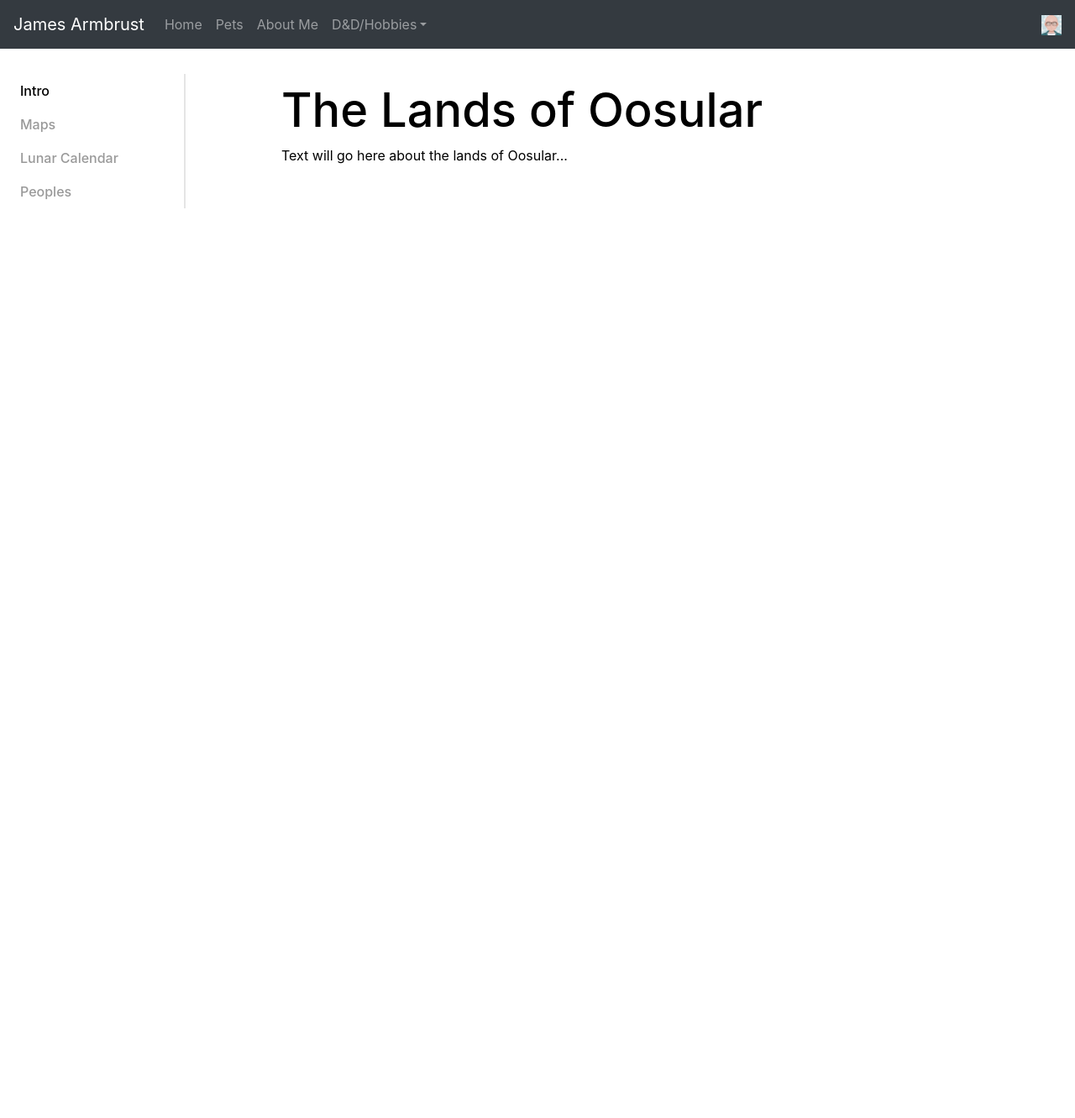
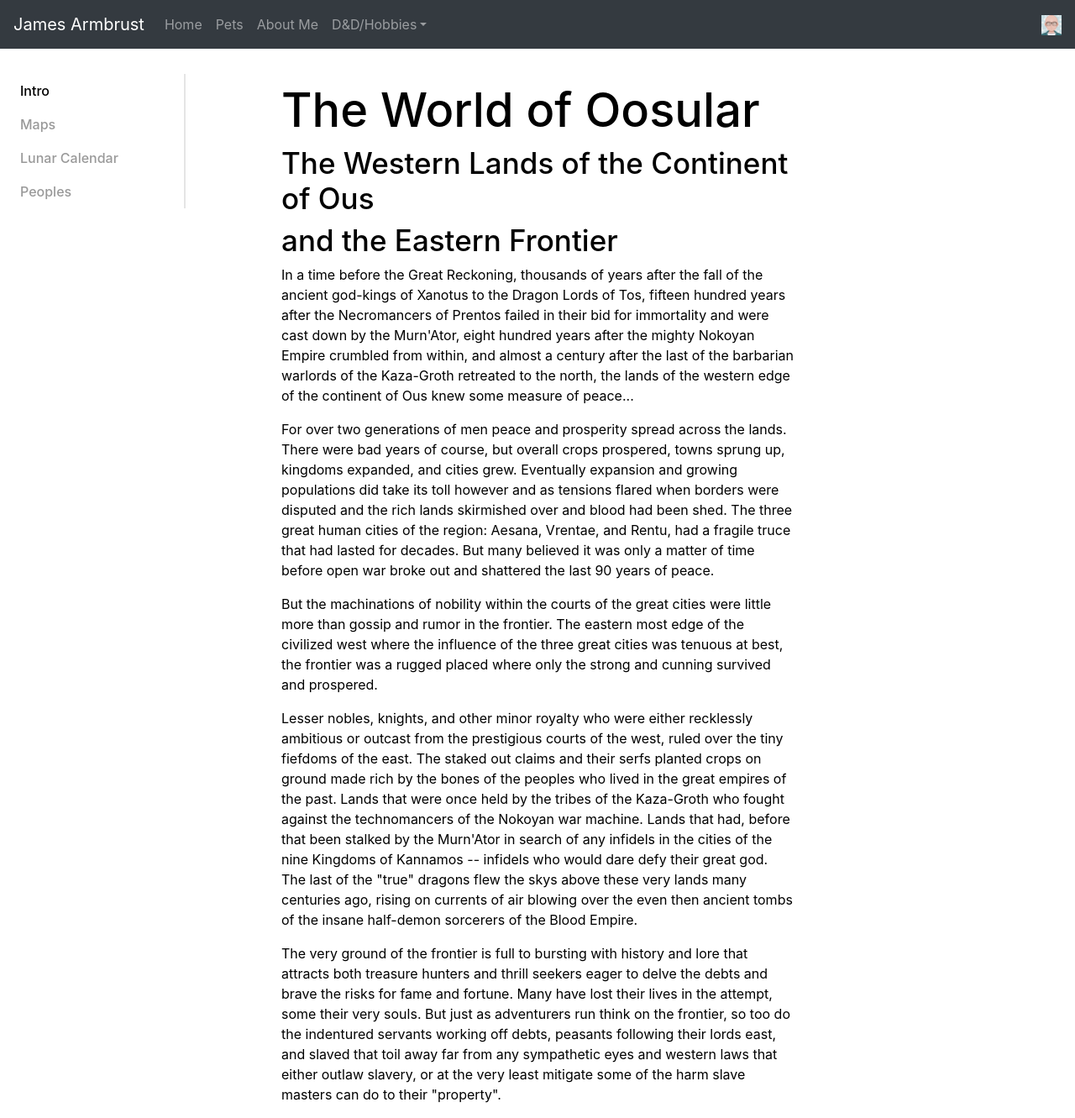
Before and after one commit to jarmbrust/homepage-dev1, a React (Create React App) app: page /oosular in a window 1280 px wide. Shown: the whole page at 84% size. Before the commit the page ends 800 px from the top, so only its background shows below. Built offline with nearby package versions, Linux system fonts and the light colour scheme.

Commit message:
backstory editing

```diff
--- a/src/Oosular/OosularHome.jsx
+++ b/src/Oosular/OosularHome.jsx
@@ -10,8 +10,44 @@ const OosularHome = () => {
       <div className="oosular-background">
         <Container className="col-md-6">
           <br />
-          <h1 className="title">The Lands of Oosular</h1>
-          <p>Text will go here about the lands of Oosular...</p>
+          <h1 className="title">The World of Oosular</h1>
+          <h2>The Western Lands of the Continent of Ous</h2>
+          <h2>and the Eastern Frontier</h2>
+          <p>
+            In a time before the Great Reckoning, thousands of years after the fall of the ancient god-kings of Xanotus to
+            the Dragon Lords of Tos, fifteen hundred years after the Necromancers of Prentos failed in their bid for immortality
+            and were cast down by the Murn'Ator, eight hundred years after the mighty Nokoyan Empire crumbled from within,
+            and almost a century after the last of the barbarian warlords of the Kaza-Groth retreated to the north,
+            the lands of the western edge of the continent of Ous knew some measure of peace...
+          </p>
+          <p>
+            For over two generations of men peace and prosperity spread across the lands.  There were bad years of course, but overall crops prospered, towns sprung up,
+            kingdoms expanded, and cities grew.  Eventually expansion and growing populations did take its toll however and as tensions flared when borders were
+            disputed and the rich lands skirmished over and blood had been shed.  The three great human cities of the region:
+            Aesana, Vrentae, and Rentu, had a fragile truce that had lasted for decades.  But many believed it was only a matter of time before open war broke
+            out and shattered the last 90 years of peace.
+          </p>
+          <p>
+            But the machinations of nobility within the courts of the great cities were little more than gossip and rumor in the frontier.
+            The eastern most edge of the civilized west where the influence of the three great cities was tenuous at best,
+            the frontier was a rugged placed where only the strong and cunning survived and prospered.
+          </p>
+          <p>
+            Lesser nobles, knights, and other minor royalty who were either recklessly ambitious or outcast from the prestigious courts of the west, ruled over
+            the tiny fiefdoms of the east.  The staked out claims and their serfs planted crops on ground made rich by the bones of the peoples who
+            lived in the great empires of the past.  Lands that were once held by the tribes of the Kaza-Groth who fought against the technomancers of
+            the Nokoyan war machine.  Lands that had, before that been stalked by the Murn'Ator in search of any infidels in the cities of the nine Kingdoms of
+            Kannamos -- infidels who would dare defy their great god.  The last of the "true" dragons flew the skys above these very lands many centuries ago, rising
+            on currents of air blowing over the even then ancient tombs of the insane half-demon sorcerers of the Blood Empire.
+          </p>
+          <p>
+            The very ground of the frontier is full to bursting with history and lore that attracts both treasure hunters and thrill seekers eager to
+            delve the debts and brave the risks for fame and fortune.  Many have lost their lives in the attempt, some their very souls.  But just as
+            adventurers run think on the frontier, so too do the indentured servants working off debts, peasants following their lords east, and
+            slaved that toil away far from any sympathetic eyes and western laws that either outlaw slavery, or at the very least mitigate some of
+            the harm slave masters can do to their "property".
+
+          </p>
         </Container>
       </div>
     );
```
